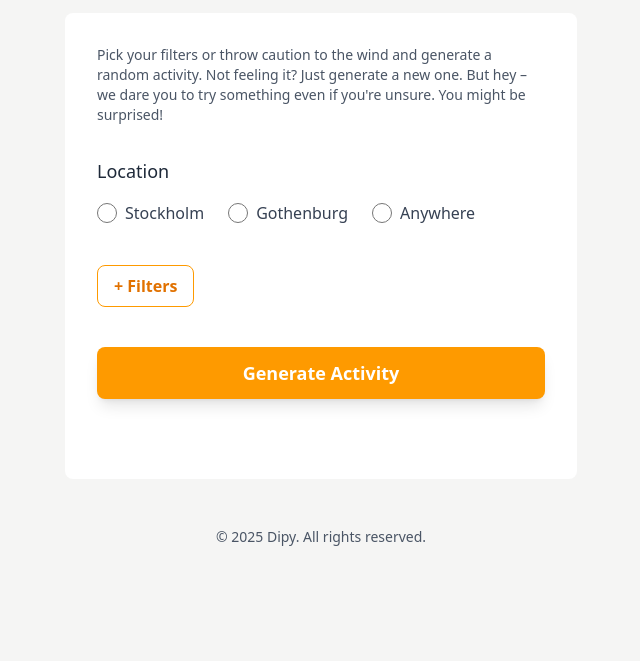
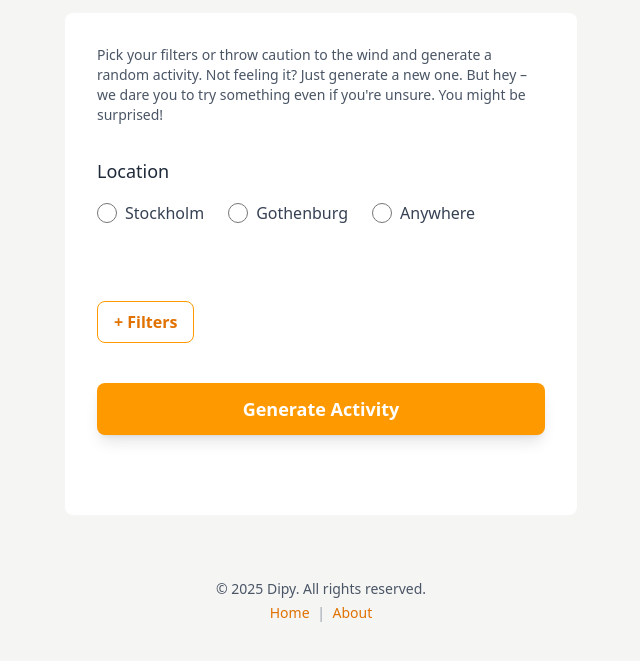
Before and after one commit to estherlindfors/DipyApp, a website: page public/index.html in a window 1280 px wide. Shown: the part 199-860 px from the top of the page, without its empty margins (319-959 px from the left). Before the commit the page ends 800 px from the top, so only its background shows below. Drawn offline with Linux system fonts and the light colour scheme.

Commit message:
Created an 'about' page

```diff
--- a/public/index.html
+++ b/public/index.html
@@ -127,9 +127,13 @@ h2 {font-family: "Rock Salt";}
             </form>
         </main>
 
-        <footer class="mt-12 text-center text-gray-600 text-sm">
+         <footer class="mt-16 mb-8 text-center text-gray-600 text-sm">
             <p>© <script>document.write(new Date().getFullYear())</script> Dipy. All rights reserved.</p>
-            <!-- Attribution or other links can be added -->
+            <p class="mt-1">
+                <a href="index.html" class="text-amber-600 hover:text-amber-800">Home</a>
+                <span class="mx-1 text-gray-400">|</span>
+                <a href="about.html" class="text-amber-600 hover:text-amber-800">About</a>
+            </p>
         </footer>
     </div>
 
```
Also changed, not shown: public/result.html (+6 -1 lines), public/css/style.css.
